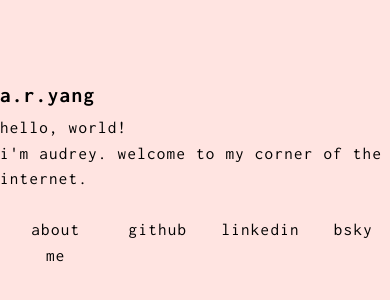
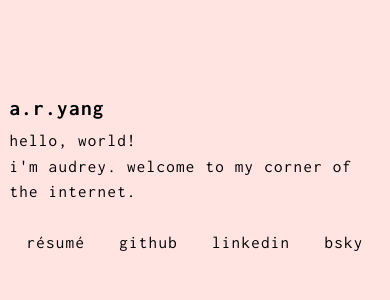
Before and after one commit to audrey-yang/audrey-yang.github.io, a Gatsby site: page / in a window 390 px wide. Shown: the part 186-486 px from the top of the page. Built offline with nearby package versions, Linux system fonts and the light colour scheme; Gatsby itself is replaced by a stand-in of ours; a web font is replaced by a local one.

Commit message:
Key fix and style change for mobile

```diff
--- a/src/components/ExperienceTabs.js
+++ b/src/components/ExperienceTabs.js
@@ -10,7 +10,7 @@ const ExperienceTabs = () => {
 	const experienceList = [<SLB />, <Meta />, <Facebook />];
 
 	return (
-		<>{experienceList.map((panel, i) => <div className="inner-tab-panel mb-4">{panel}</div>)}</>
+		<>{experienceList.map((panel, i) => <div key={i} className="inner-tab-panel mb-4">{panel}</div>)}</>
 	);
 };
 export default ExperienceTabs;
--- a/src/pages/index.js
+++ b/src/pages/index.js
@@ -8,14 +8,14 @@ const IndexPage = () => {
 		<div className="landing h-screen bg-[mistyrose]">
 			<div className="flex flex-row min-h-[86vh]">
 				<main className="w-full min-h-[86vh] flex flex-col">
-					<div className="self-center justify-self-center my-auto">
+					<div className="self-center justify-self-center my-auto px-4 mx-4">
 						<h2>a.r.yang</h2>
 						<p>
 							hello, world!<br/>
 							i'm audrey. welcome to my corner of the internet.
 						</p>
 						<div className="flex flex-row content-between">
-							<p><Link className="navbutton" to="/about">about me</Link></p>
+							<p><Link className="navbutton" to="/about">résumé</Link></p>
 							<p><a className="navbutton" href="https://www.github.com/audrey-yang"
 								target="_blank" rel="noreferrer" title="GitHub">github</a></p>
 							<p><a className="navbutton" href="https://www.linkedin.com/in/audreyryang/"
```
